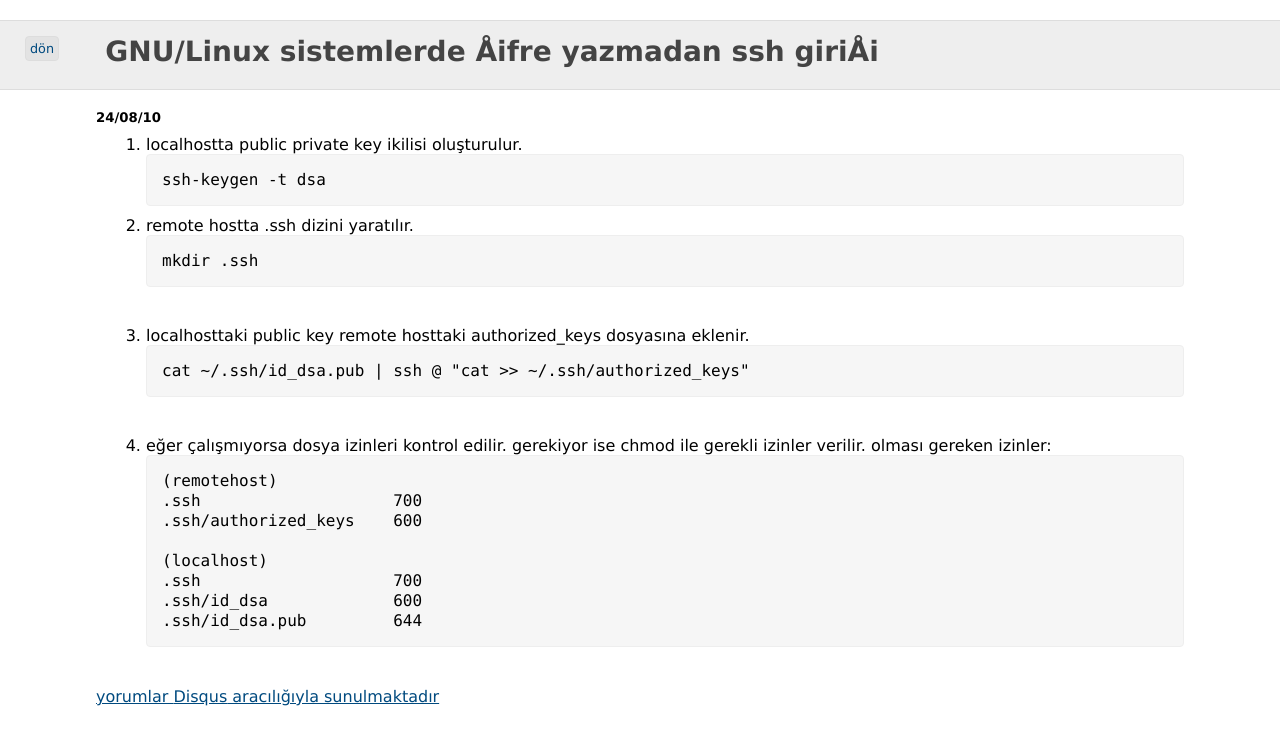
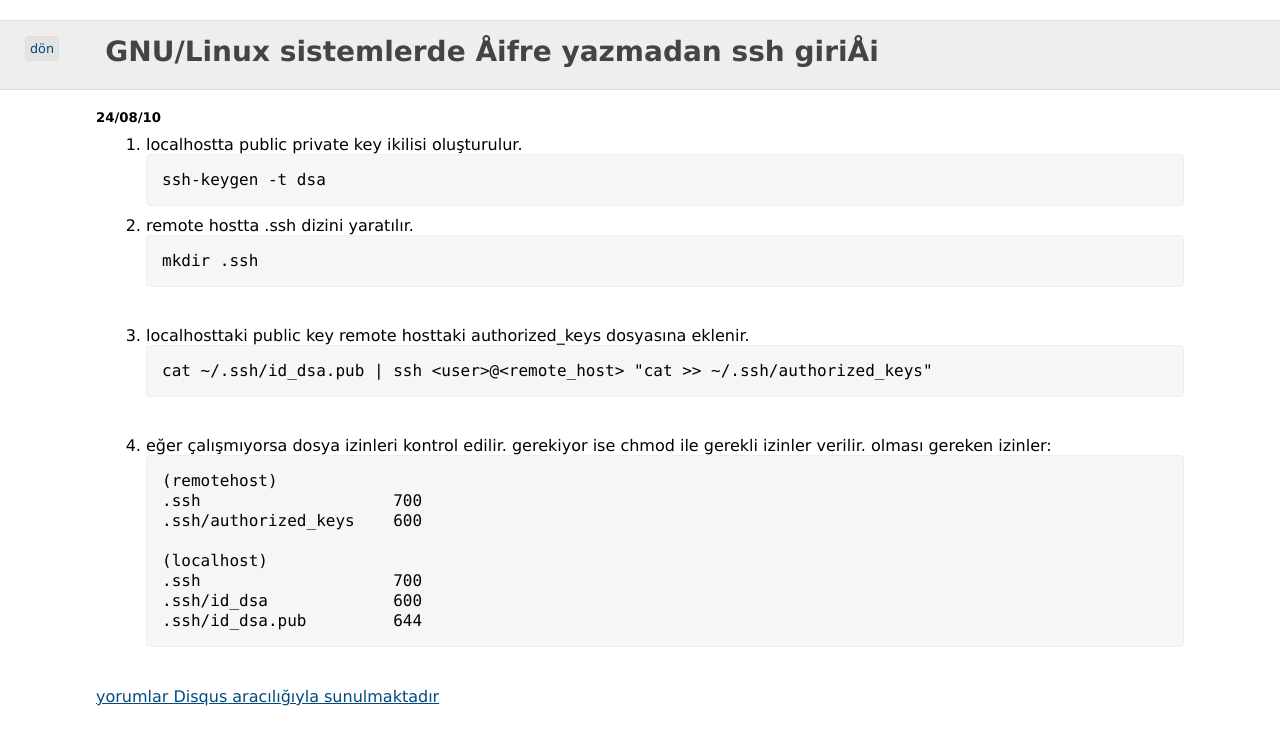
Before and after one commit to fehmicansaglam/fehmicansaglam.github.com, a Jekyll site: the page built from _posts/2010-08-24-linux-sistemlerde-sifre-yazmadan-ssh-girisi-public-key-ile.html, in a window 1280 px wide. Shown: the top 745 px of the page. Built offline with Jekyll 4.4.1, drawn with Linux system fonts in a browser that asks for light colours; comment, search, counter and statistics services are not loaded.

Commit message:
Fix post

```diff
--- a/_posts/2010-08-24-linux-sistemlerde-sifre-yazmadan-ssh-girisi-public-key-ile.html
+++ b/_posts/2010-08-24-linux-sistemlerde-sifre-yazmadan-ssh-girisi-public-key-ile.html
@@ -20,7 +20,7 @@
 <li>
 localhosttaki public key remote hosttaki authorized_keys dosyasına eklenir.
 <pre>
-cat ~/.ssh/id_dsa.pub | ssh <user>@<remote_host> "cat >> ~/.ssh/authorized_keys"
+cat ~/.ssh/id_dsa.pub | ssh &lt;user&gt;@&lt;remote_host&gt; "cat >> ~/.ssh/authorized_keys"
 </pre>
 <br />
 <li>
```
